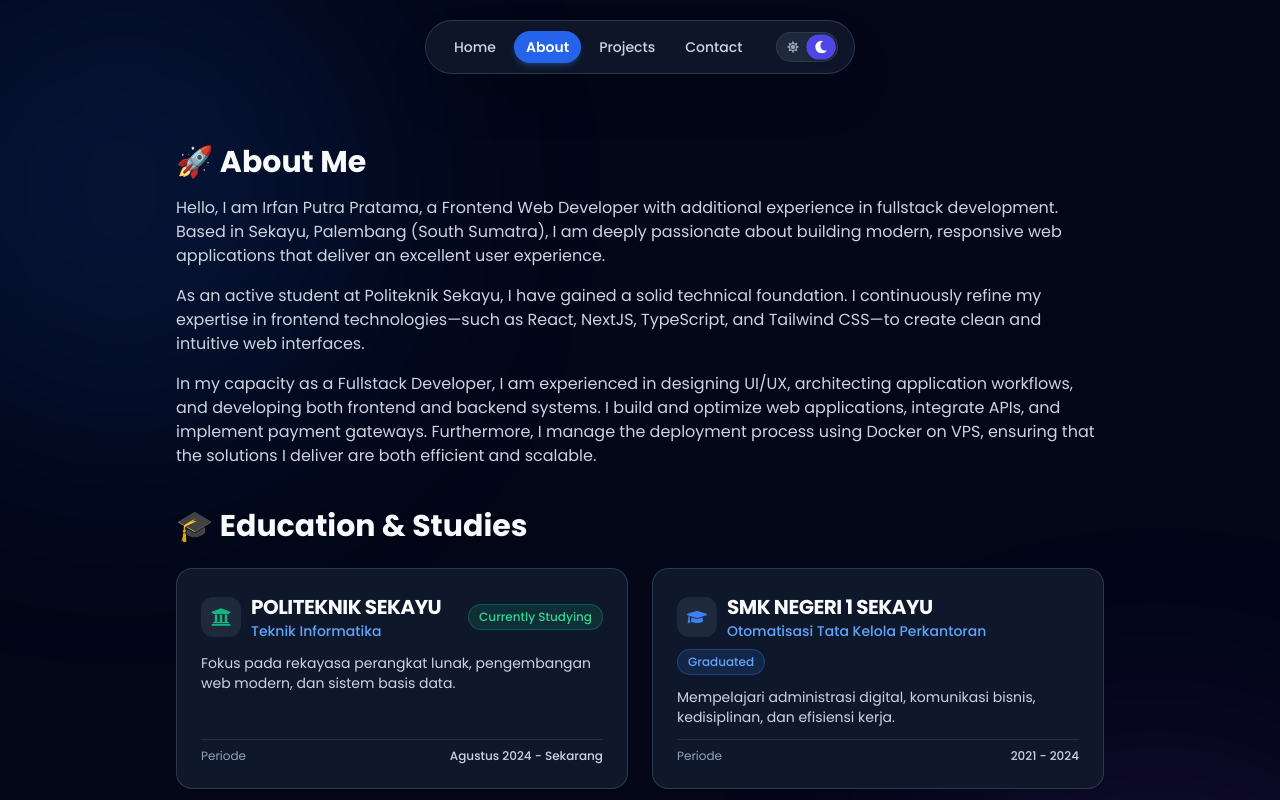
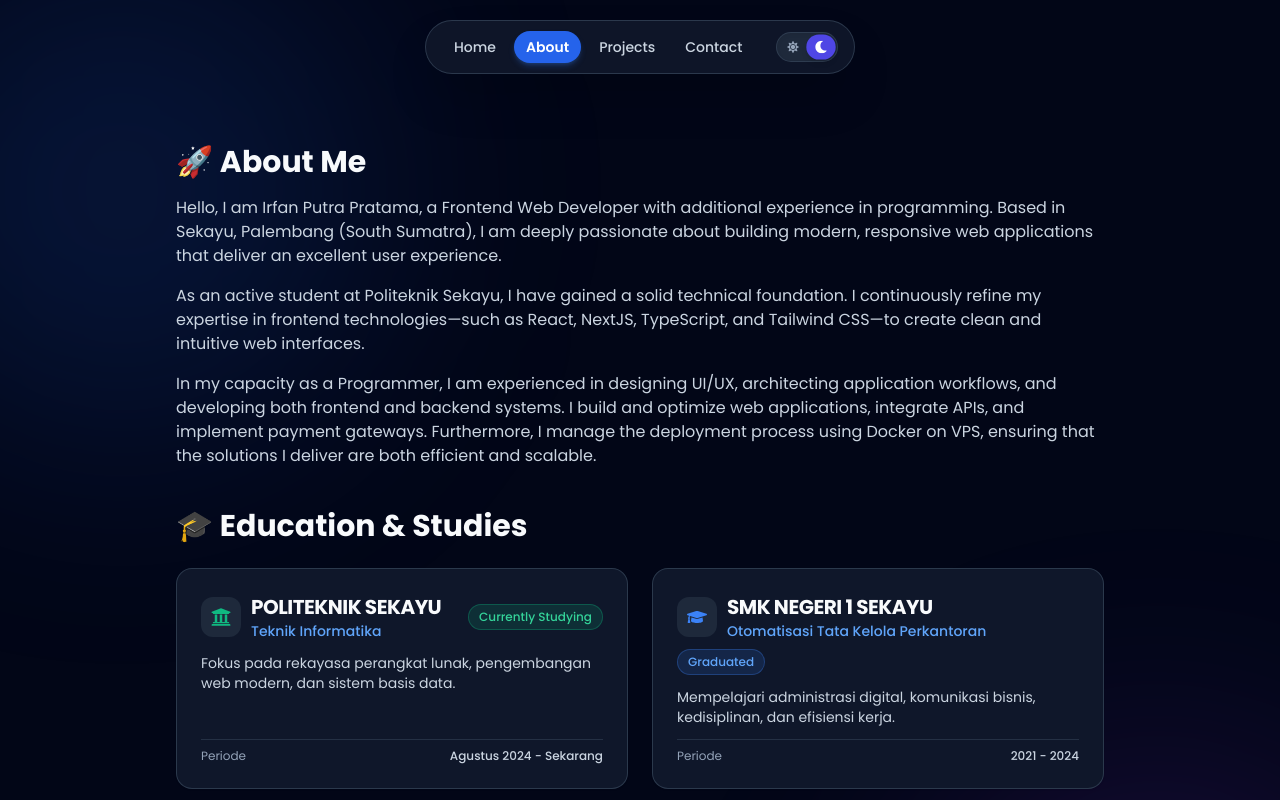
Before and after one commit to irfannn27/irfan-portofolio, a React (Vite) app: page /about in a window 1280 px wide. Shown: the top 800 px of the page. Built offline with nearby package versions, Linux system fonts and the light colour scheme.

Commit message:
update: change full stack title to programmer

```diff
--- a/src/components/About.tsx
+++ b/src/components/About.tsx
@@ -6,13 +6,13 @@ const About = () => {
       </h1>
       <div className="text-slate-600 dark:text-slate-300 space-y-4 text-sm sm:text-base leading-relaxed">
         <p>
-          Hello, I am Irfan Putra Pratama, a Frontend Web Developer with additional experience in fullstack development. Based in Sekayu, Palembang (South Sumatra), I am deeply passionate about building modern, responsive web applications that deliver an excellent user experience.
+          Hello, I am Irfan Putra Pratama, a Frontend Web Developer with additional experience in programming. Based in Sekayu, Palembang (South Sumatra), I am deeply passionate about building modern, responsive web applications that deliver an excellent user experience.
         </p>
         <p>
           As an active student at Politeknik Sekayu, I have gained a solid technical foundation. I continuously refine my expertise in frontend technologies—such as React, NextJS, TypeScript, and Tailwind CSS—to create clean and intuitive web interfaces.
         </p>
         <p>
-          In my capacity as a Fullstack Developer, I am experienced in designing UI/UX, architecting application workflows, and developing both frontend and backend systems. I build and optimize web applications, integrate APIs, and implement payment gateways. Furthermore, I manage the deployment process using Docker on VPS, ensuring that the solutions I deliver are both efficient and scalable.
+          In my capacity as a Programmer, I am experienced in designing UI/UX, architecting application workflows, and developing both frontend and backend systems. I build and optimize web applications, integrate APIs, and implement payment gateways. Furthermore, I manage the deployment process using Docker on VPS, ensuring that the solutions I deliver are both efficient and scalable.
         </p>
       </div>
     </div>
--- a/src/components/HeroSection.tsx
+++ b/src/components/HeroSection.tsx
@@ -17,7 +17,7 @@ const HeroSection: React.FC = () => {
       gsap.to(textRef.current, {
         duration: 3,
         text: {
-          value: "Full Stack Developer",
+          value: "Programmer",
           delimiter: "",
         },
       });
```
